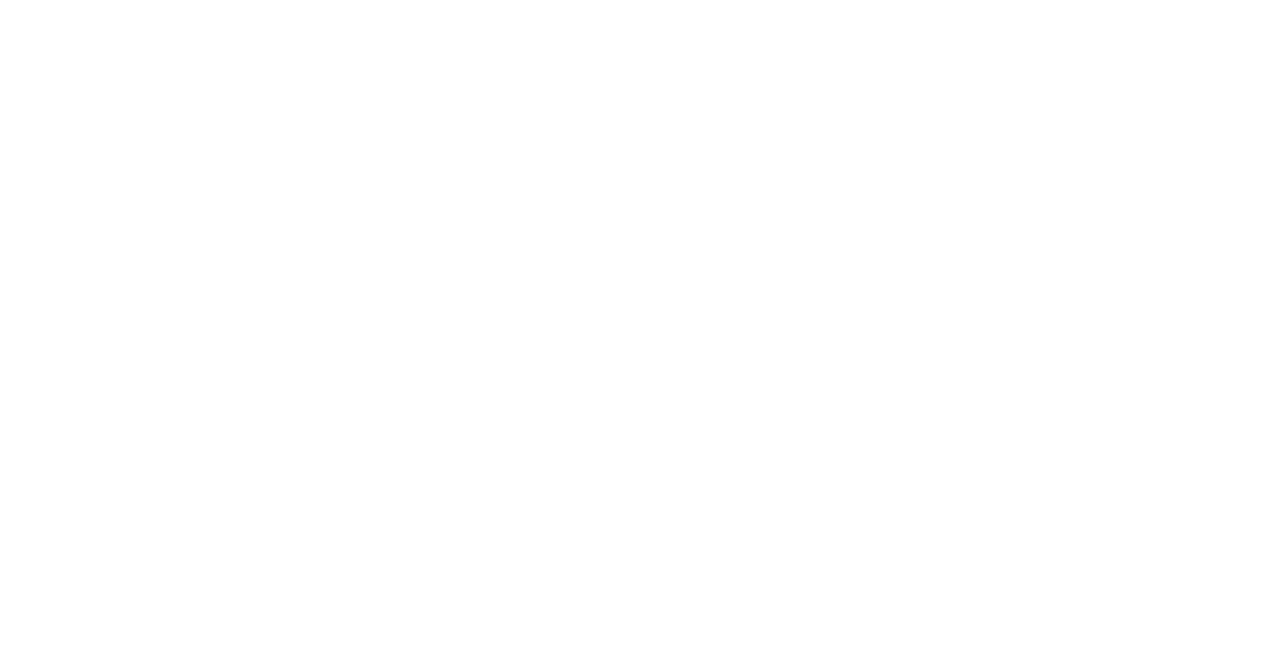
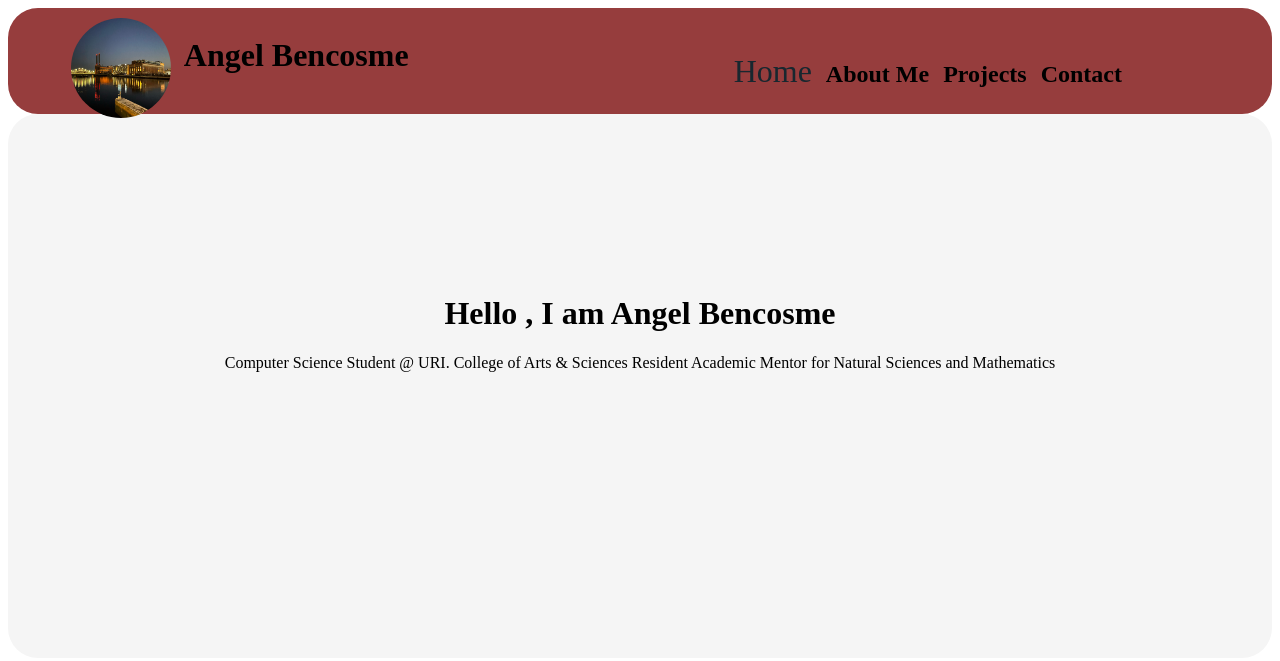
Before and after one commit to angelbencosme2022/portfolioWebsite, a plain HTML site: page index.html in a window 1280 px wide. Drawn offline with Linux system fonts and the light colour scheme.

Commit message:
Add files via upload

```diff
--- a/index.html
+++ b/index.html
@@ -3,9 +3,31 @@
 <head>
     <meta charset="UTF-8">
     <meta name="viewport" content="width=device-width, initial-scale=1.0">
-    <title>Document</title>
+    <title>Angel Bencosme Portfolio</title>
+    <link rel="stylesheet" href="style.css">
 </head>
 <body>
+    <div class="Banner" id="top">
+
+
+            <img src="bannerIMG.JPG" alt="bannerImg" height="100px" width="100px">
+            <h1>Angel Bencosme</h1>
+            <div class="navigation" style="float: right;">
+
+                <a href="#home" style="display: inline-block; margin-right: 10px; margin-top:35px">Home</a>
+                <h2 style="display: inline-block; margin-right: 10px;">About Me</h2>
+                <h2 style="display: inline-block; margin-right: 10px;">Projects</h2>
+                <h2 style="display: inline-block; margin-right: 150px;">Contact</h2>
+    </div>
+
+
+    </div>
+
+
+    <div class="AboutME">
+        <h1 class="about-title"> Hello , I am Angel Bencosme </h1>
+        <p class="about-description"> Computer Science Student @ URI. College of Arts & Sciences Resident Academic Mentor for Natural Sciences and Mathematics</p>
+    </div>
 
 </body>
 </html>
--- /dev/null
+++ b/style.css
@@ -0,0 +1,74 @@
+
+
+.Banner{
+  width : 100%;
+  min-height: 12vh;
+  border-radius: 30px;
+  padding-top: 10px;
+  background-color :rgb(150, 61, 61)
+}
+
+.Banner img{
+  border-radius: 50%;
+  float: left;
+  margin-left: 5%;
+
+
+}
+
+.Banner h1{
+  border-radius: 50%;
+  float: left;
+  padding-left: 1%;
+  margin-top:1.5%
+}
+
+.navigation{
+  margin-left: 25%;
+  position: relative;
+
+}
+.navigation a{
+
+  color: #18272F;
+  position: relative;
+  text-decoration: none;
+  font-size: 2em;
+  font-weight: 500;
+
+}
+
+
+
+.navigation a::before {
+  content: '';
+  position: absolute;
+  width: 100%;
+  height: 4px;
+  border-radius: 4px;
+  background-color: #18272F;
+  bottom: 0;
+  left: 0;
+  transform-origin: right;
+  transform: scaleX(0);
+  transition: transform .3s ease-in-out;
+}
+
+.navigation a:hover::before {
+  transform-origin: left;
+  transform: scaleX(1);
+
+}
+
+.navigation a:hover{
+  font-size: 2em;
+}
+
+.AboutME{
+  min-height: 48vh;
+  background-color: #F5F5F5;
+  text-align: center;
+  padding-top: 20vh;
+  border-radius: 30px;
+
+}
```
Also changed, not shown: bannerIMG.JPG (added).
